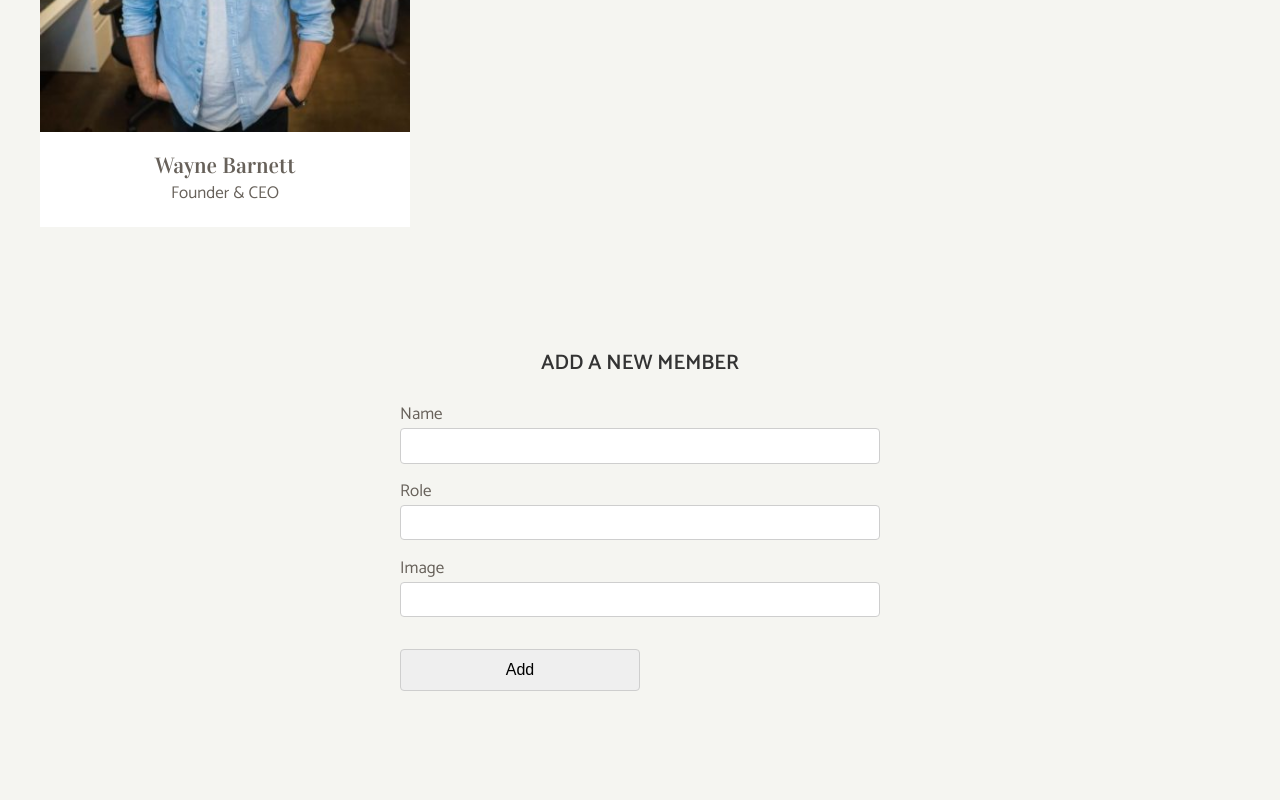
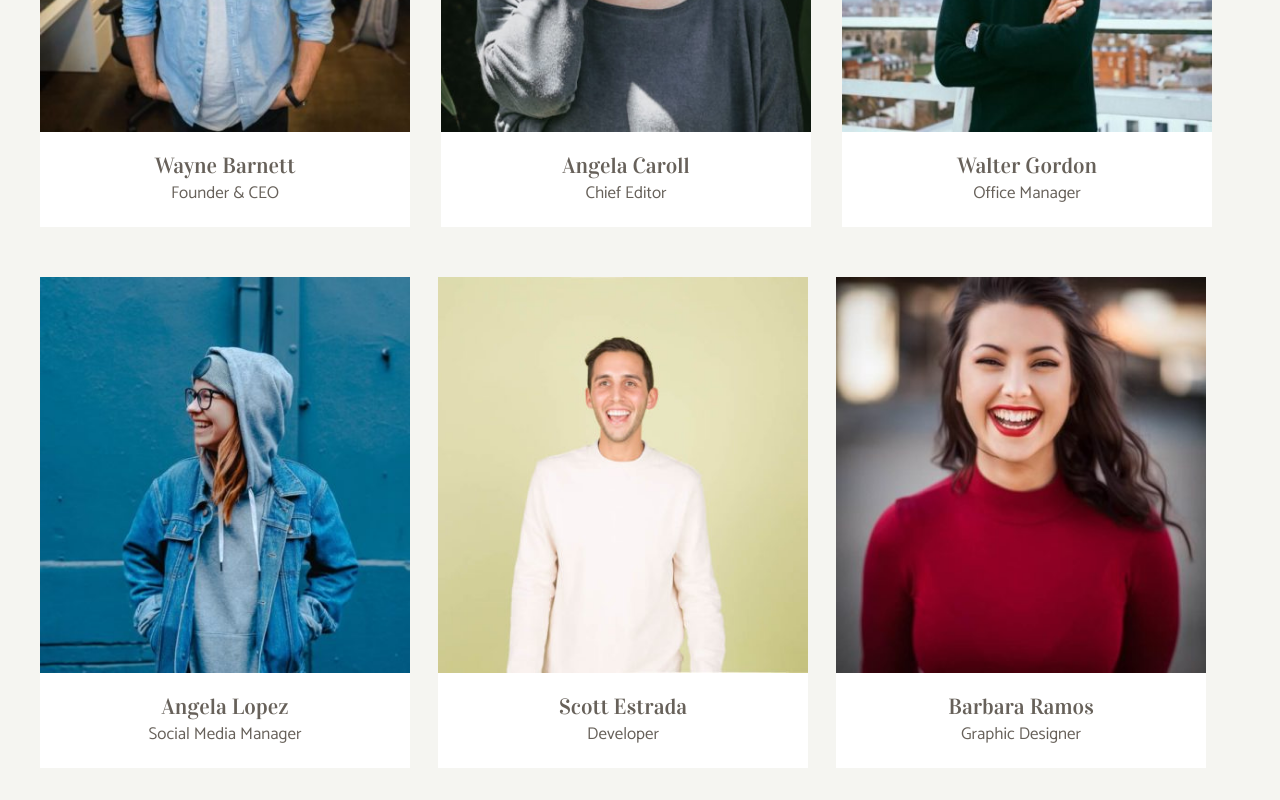
Before and after one commit to alemica97/js-our-team, a plain HTML site: page index.html in a window 1280 px wide. Shown: the part 500-1300 px from the top of the page. Before the commit the page ends 1257 px from the top, so only its background shows below. Drawn offline with Linux system fonts and the light colour scheme.

Commit message:
ho creato un ciclo che itera l'array di oggetti e ad ogni iterazione aggiunge all'innerHTML le info. di ogni oggetto( teamMember)

```diff
--- a/index.html
+++ b/index.html
@@ -23,7 +23,7 @@
         <div class="team-container">
           <!-- Inseriamo inizialmente una card statica per stilarla e vedere l'effetto finale -->
 
-          <div class="team-card">
+          <!-- <div class="team-card">
             <div class="card-image">
               <img
                 src="img/wayne-barnett-founder-ceo.jpg"
@@ -34,7 +34,7 @@
               <h3>Wayne Barnett</h3>
               <p>Founder & CEO</p>
             </div>
-          </div>
+          </div> -->
         </div>
       </div>
     </section>
@@ -54,5 +54,8 @@
         </div>
       </div>
     </section>
+
+    <!-- JavaScript -->
+    <script src="js/app.js"></script>
   </body>
 </html>
--- a/js/app.js
+++ b/js/app.js
@@ -1,6 +1,3 @@
-//copiare la parte HTML in JS usando il template Literal
-
-
 //creo un singolo oggetto come prova e lo stampo con console.log
 // const teamMember = {
 //     name : 'Weyne Barnett',
@@ -9,13 +6,65 @@
 
 // console.log(teamMember.name);
 
-// const card = document.querySelector('.team-container');
-// console.log(card.innerHTML);
-
 // card.innerHTML = `<div class="card-text">
 // <h3>${teamMember['name']}</h3>
 // <p>Founder & CEO</p>
 // </div>`
 
+//salvo il container delle card in una costante, così da poter aggiungere
+//l'innerHTML iterando l'array che è composto dagli oggetti
+const teamContainer = document.querySelector('.team-container');
+console.log(teamContainer.innerHTML);
+
 //creo un array composto da più oggetti
 //ogni oggetto rappresenta un membro del team
+const team = [
+    {
+      name: 'Wayne Barnett',
+      role: 'Founder & CEO',
+      image: 'wayne-barnett-founder-ceo.jpg',
+    },
+    {
+      name: 'Angela Caroll',
+      role: 'Chief Editor',
+      image: 'angela-caroll-chief-editor.jpg',
+    },
+    {
+      name: 'Walter Gordon',
+      role: 'Office Manager',
+      image: 'walter-gordon-office-manager.jpg',
+    },
+    {
+      name: 'Angela Lopez',
+      role: 'Social Media Manager',
+      image: 'angela-lopez-social-media-manager.jpg',
+    },
+    {
+      name: 'Scott Estrada',
+      role: 'Developer',
+      image: 'scott-estrada-developer.jpg',
+    },
+    {
+      name: 'Barbara Ramos',
+      role: 'Graphic Designer',
+      image: 'barbara-ramos-graphic-designer.jpg',
+    },
+  ];
+
+  for(let i = 0; i < team.length; i++){
+      const teamMember = team[i];
+      console.log(teamMember);
+
+      teamContainer.innerHTML += `<div class="team-card">
+                                    <div class="card-image">
+                                        <img
+                                        src="img/${teamMember.image}"
+                                        alt="${teamMember.name}"
+                                        />
+                                    </div>
+                                    <div class="card-text">
+                                        <h3>${teamMember.name}</h3>
+                                        <p>${teamMember.role}</p>
+                                    </div>
+                                    </div>`
+  }
```
